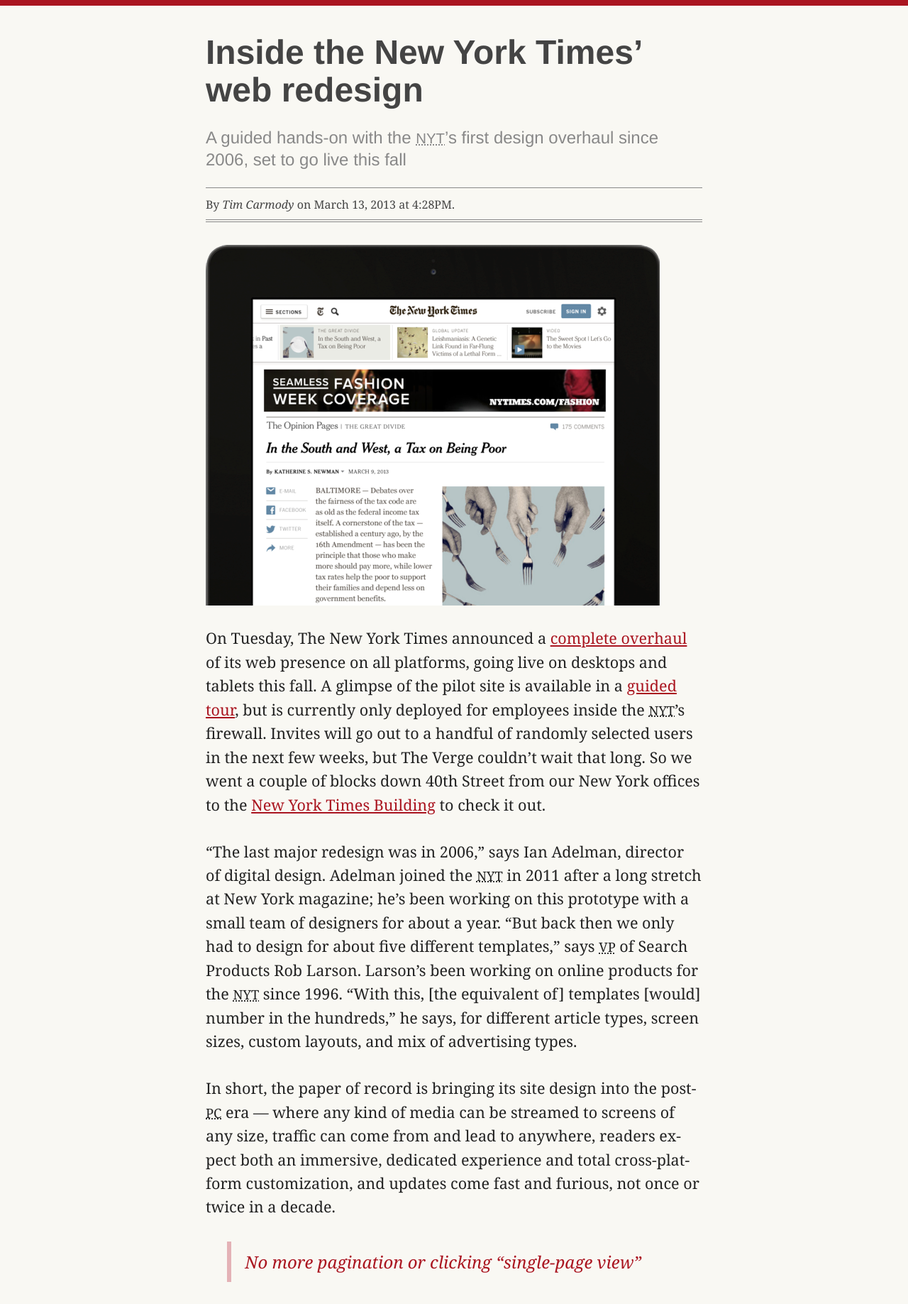
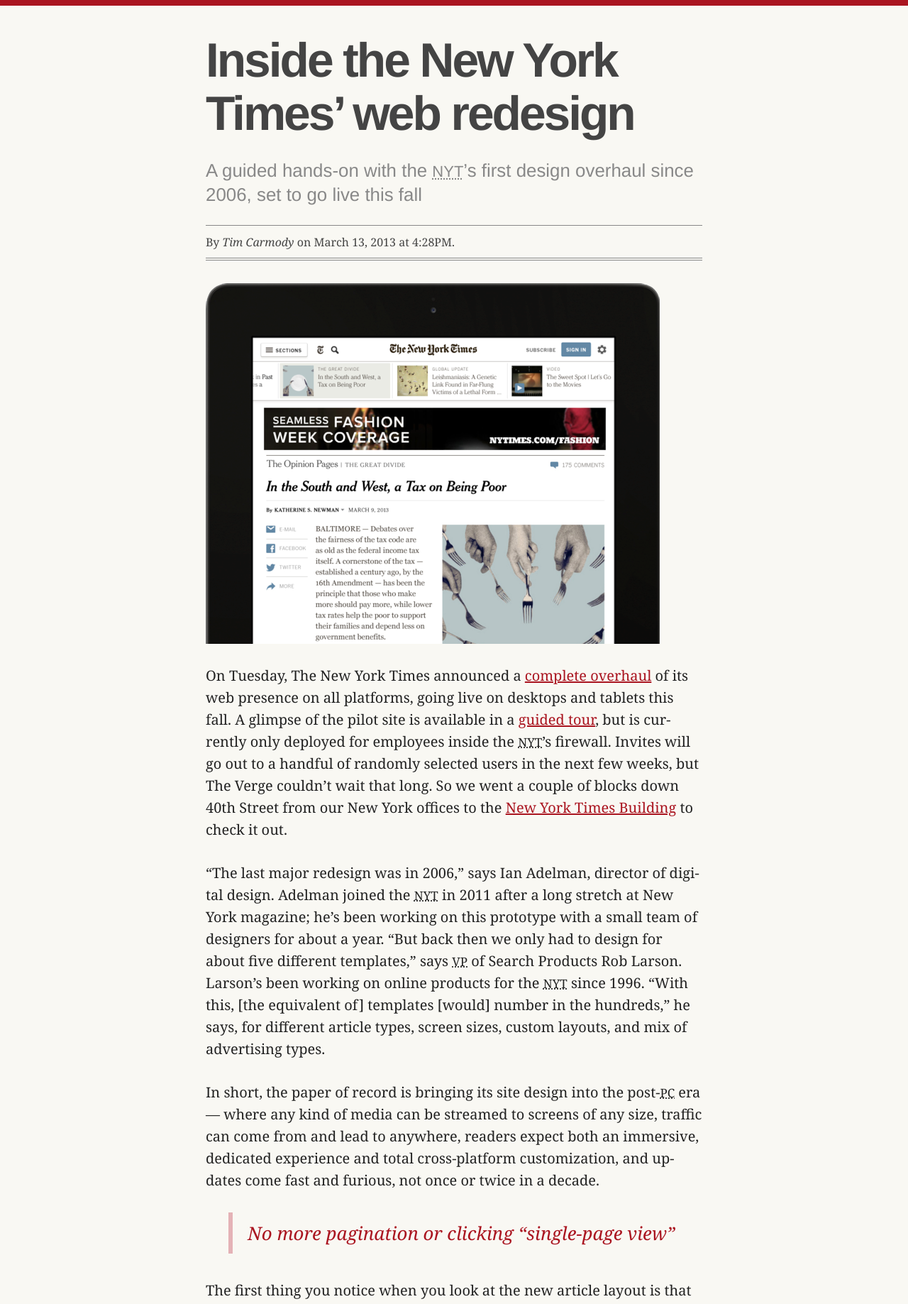
Before and after one commit to andrewglaros/AUX_Challenge_03, a plain HTML site: page index.html in a window 1280 px wide. Shown: the top 1837 px of the page at 71% size. Drawn offline with Linux system fonts and the light colour scheme.

Commit message:
updated letter spacing

```diff
--- a/css/styles.css
+++ b/css/styles.css
@@ -45,7 +45,7 @@
 }
 
 p {
-  font-size: 1.35em;
+  font-size: 1.25em;
   line-height: 1.55;
   margin: 0 0 1.5em 0;
   -webkit-hyphens: auto;
@@ -96,12 +96,13 @@
 }
   h1 {
     color: #444;
-    font-size: 3em;
-    margin: 0 0 .5em 0;
+    font-size: 4.236em;
+    margin: 0 0 .4em 0;
     line-height: 1.1em;
+    letter-spacing: -.045em;
   }
   h2 {
-    font-size: 1.5em;
+    font-size: 1.618em;
     font-weight: 400;
     color: #888;
     line-height: 1.3;
@@ -114,8 +115,9 @@
 }
 
 blockquote {
-  font-size: 1.5em;
+  font-size: 1.618em;
   font-style: italic;
+  line-height: 1.25em;
   color: #AA1520;
 }
 
--- a/index.html
+++ b/index.html
@@ -99,9 +99,9 @@
 
   <p>Netflix is one of the web&rsquo;s top entertainment companies and <a href="#">one of tech sector&rsquo;s best comeback stories</a>, but sometimes management makes it hard to trust its success.</p>
 
-  <p>The company <a href="#">reported earnings yesterday</a> that beat estimates, but left investors disappointed. One reason was that all the original programming Netflix is spending big on doesn't appear to be attracting very many new subscribers. Another possible reason: leading up to the second&ndash;quarter report, Netflix announced it would do away with the company&rsquo;s traditional earnings&ndash;call format in <a href="#">favor of a video chat</a>, which featured analyst Rich Greenfield and journalist Julia Boorstin asking Netflix managers a variety of questions.</p>
+  <p>The company <a href="#">reported earnings yesterday</a> that beat estimates, but left investors disappointed. One reason was that all the original programming Netflix is spending big on doesn't appear to be attracting very many new subscribers. Another possible reason: leading up to the second-quarter report, Netflix announced it would do away with the company&rsquo;s traditional earnings-call format in <a href="#">favor of a video chat</a>, which featured analyst Rich Greenfield and journalist Julia Boorstin asking Netflix managers a variety of questions.</p>
 
-  <p>In short, the paper of record is bringing its site design into the post-<abbr title="Personal Computer">PC</abbr> era &mdash; where any kind of media can be streamed to screens of any size, traffic can come from and lead to anywhere, readers expect both an immersive, dedicated experience and total cross-platform customization, and updates come fast and furious, not once or twice in a decade.</p>
+  <p>In short, the paper of record is bringing its site design into the post-<abbr title="Personal Computer">PC</abbr> era&mdash;where any kind of media can be streamed to screens of any size, traffic can come from and lead to anywhere, readers expect both an immersive, dedicated experience and total cross-platform customization, and updates come fast and furious, not once or twice in a decade.</p>
 
   <blockquote>
     Netflix refuses to reveal and hard viewership numbers
@@ -121,15 +121,15 @@
 
   <p>Sarandos suggested that everyone should be satisfied that these Netflix originals are hit shows because people are &ldquo;talking about them in Starbucks&rdquo; and because all the series are drawing &ldquo;TV-sized audiences.&rdquo; Netflix's take feels like spin. Does anybody think <em>Lilyhammer</em> would be a hit on HBO or AMC?</p>
 
-  <p>Netflix already acknowledged that <em>Arrested Development</em>, <a href="#">the former Fox series that Netflix revived and relaunched in May</a>, was good enough only to drive a small increase in subscriber additions. That shouldn&lsquo; come as a surprise. Despite the show&lsquo;s loyal following, the initial hoopla built around the series was replaced soon after its release by mixed critical reviews and&emdash;using Sarandos&lsquo; Starbucks metric&emdash;ukewarm word of mouth.</p>
+  <p>Netflix already acknowledged that <em>Arrested Development</em>, <a href="#">the former Fox series that Netflix revived and relaunched in May</a>, was good enough only to drive a small increase in subscriber additions. That shouldn&rsquo;t come as a surprise. Despite the show&rsquo;s loyal following, the initial hoopla built around the series was replaced soon after its release by mixed critical reviews and&emdash;using Sarando&rsquo;s Starbucks metric&emdash;ukewarm word of mouth.</p>
 
   <blockquote>
     There&lsquo;s no question that many people see the company&lsquo;s $8 per month subscription fee as a good value
   </blockquote>
 
-  <p>The most believable thing said during the presentation was when Hastings noted that Netflix&lsquo;s ability to draw subscribers isn&lsquo;t tied to any one title. &ldquo;People subscribe with us for a variety of content,&rdquo; Hastings said, &ldquo;not just a single show.&rdquo; That rings true. Netflix&lsquo;s streaming library is light on new movie titles, but the company is very good at suggesting alternatives, such as foreign and indie fare. And while Netflix isn&lsquo;t adding 1 million subscribers every quarter as it did over one six-quarter stretch two years ago, there&lsquo;s no question that many people see the company&lsquo;s $8 per month subscription fee as a good value. Still, with so much murkiness surrounding Netflix&lsquo;s big investments in original programming and the question of whether they&lsquo;re paying off, investors might be smart to question the company&lsquo;s lofty stock valuation.</p>
+  <p>The most believable thing said during the presentation was when Hastings noted that Netflix&rsquo;s ability to draw subscribers isn&rsquo;t tied to any one title. &ldquo;People subscribe with us for a variety of content,&rdquo; Hastings said, &rdquo;not just a single show.&rdquo; That rings true. Netflix&rsquo;s streaming library is light on new movie titles, but the company is very good at suggesting alternatives, such as foreign and indie fare. And while Netflix isn&rsquo;t adding 1 million subscribers every quarter as it did over one six-quarter stretch two years ago, there&rsquo;s no question that many people see the company&rsquo;s $8 per month subscription fee as a good value. Still, with so much murkiness surrounding Netflix&rsquo;s big investments in original programming and the question of whether they&rsquo;re paying off, investors might be smart to question the company&rsquo;s lofty stock valuation.</p>
 
-  <p>Whether Netflix&lsquo;s original content is truly making a big difference in viewership, Hastings says that subscribers won&lsquo;t have to pay more in the short term. Downplaying analyst suspicions that the high cost of content would force Netflix to raise the price of its service, Hastings said he was confident that there won&lsquo;t be any price hikes in the next 12 months. Earlier in the day, Netflix announced that it would start offering original documentaries and comedy programs, and Sarandos elaborated during the earnings call, saying that the company could one day produce its own movies as well. If they do, though, don&lsquo;t expect box office-like info from the company. Netflix wants to sell a single subscription package to everyone, whether they be analyst, investor, or customer.</p>
+  <p>Whether Netflix&rsquo;s original content is truly making a big difference in viewership, Hastings says that subscribers won&rsquo;t have to pay more in the short term. Downplaying analyst suspicions that the high cost of content would force Netflix to raise the price of its service, Hastings said he was confident that there won&rsquo;t be any price hikes in the next 12 months. Earlier in the day, Netflix announced that it would start offering original documentaries and comedy programs, and Sarandos elaborated during the earnings call, saying that the company could one day produce its own movies as well. If they do, though, don&rsquo;t expect box office-like info from the company. Netflix wants to sell a single subscription package to everyone, whether they be analyst, investor, or customer.</p>
 
   <footer>
     <p><small>Creative Commons Attribution-ShareAlike License</small></p>
```
Also changed, not shown: 1 other file.
